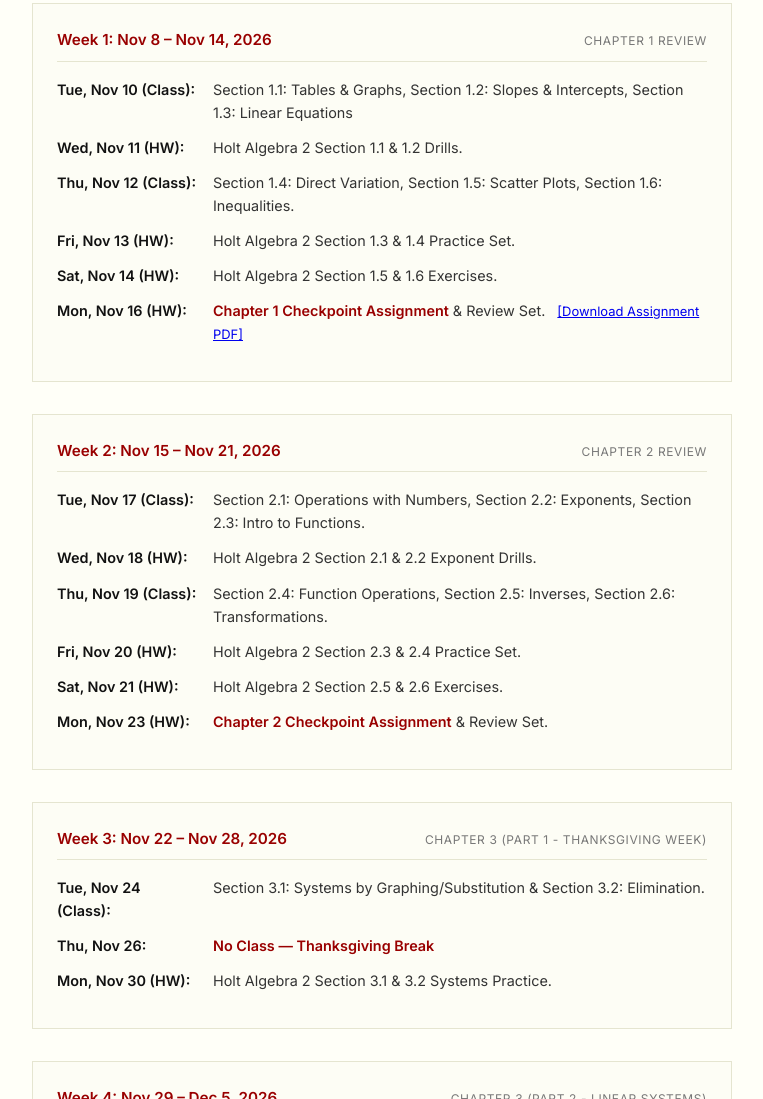
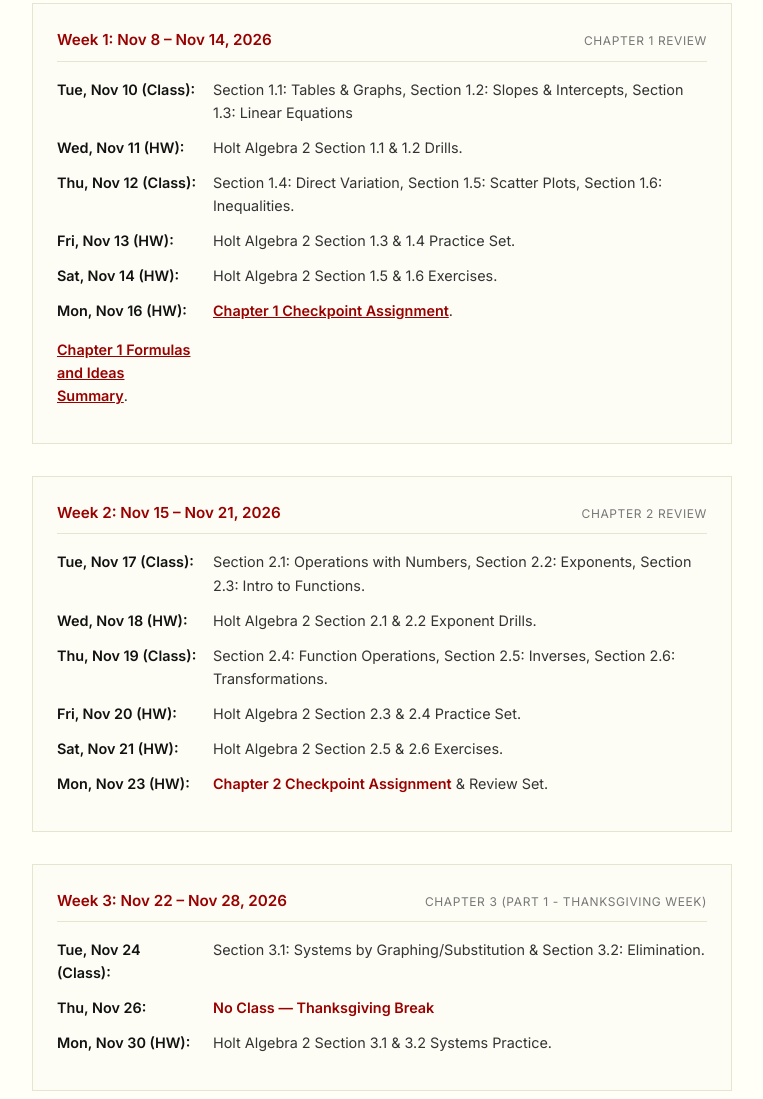
Before and after one commit to williamswick96-coder/AlgebraHome, a plain HTML site: page index.html in a window 1280 px wide. Shown: the part 681-1780 px from the top of the page, without its empty margins (0-763 px from the left). Drawn offline with nearby package versions, Linux system fonts and the light colour scheme; a web font is replaced by a local one.

Commit message:
Modify Chapter 1 homework links in index.html
Updated homework links and descriptions for Chapter 1.

```diff
--- a/index.html
+++ b/index.html
@@ -299,11 +299,15 @@
                         </li>
 <li class="schedule-item">
     <span class="day-label">Mon, Nov 16 (HW):</span>
+        <span class="day-content">
+        <a href="https://drive.google.com/file/d/1GtKQmLkd4r4ul1kyj-uwt3k3OiUEao4V/view?usp=sharing" target="_blank" class="checkpoint-highlight" style="text-decoration: underline;">Chapter 1 Checkpoint Assignment</a>.
+    </span>
     <span class="day-content">
-        <span class="checkpoint-highlight">Chapter 1 Checkpoint Assignment</span> & Review Set.
-        <a href="https://drive.google.com/file/d/1WhWNk72UhdkmP_8T2Gb8198z8xRnYNOS/view?usp=sharing"_blank" style="margin-left: 8px; font-size: 0.9em; text-decoration: underline;">[Download Assignment PDF]</a>
+        <a href="https://drive.google.com/file/d/YOUR_FILE_ID/view?usp=sharing" target="_blank" class="checkpoint-highlight" style="text-decoration: underline;">Chapter 1 Formulas and Ideas Summary</a>.
     </span>
 </li>
+
+
                     </ul>
                 </div>
 
```
